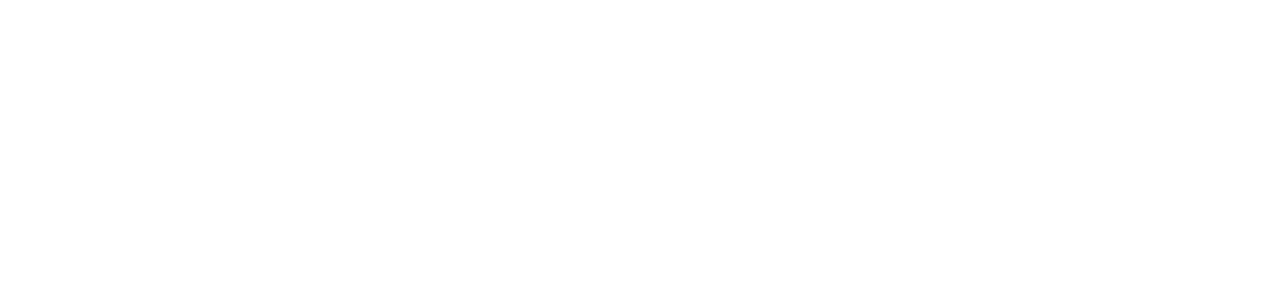
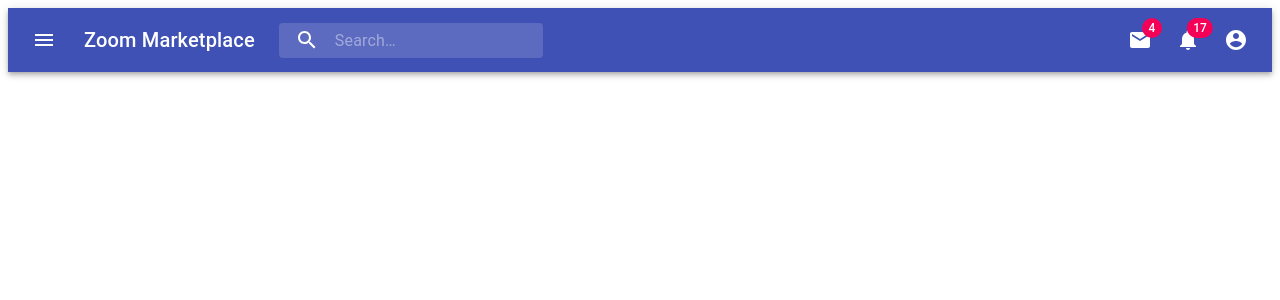
Before and after one commit to fooCoding-M06-G3/zoom-client, a React (Create React App) app: page / in a window 1280 px wide. Shown: the top 300 px of the page. Built offline with nearby package versions, Linux system fonts and the light colour scheme.

Commit message:
installed fontawsome

```diff
--- a/src/App.js
+++ b/src/App.js
@@ -1,10 +1,11 @@
-import React from 'react';
-import './App.css';
+import React from "react";
+import "./App.css";
+import NavbarComponent from "./components/NavbarComponent";
 
 function App() {
   return (
     <div className="App">
-
+      <NavbarComponent />
     </div>
   );
 }
--- /dev/null
+++ b/src/components/NavbarComponent.js
@@ -0,0 +1,230 @@
+import React from "react";
+import { fade, makeStyles } from "@material-ui/core/styles";
+import AppBar from "@material-ui/core/AppBar";
+import Toolbar from "@material-ui/core/Toolbar";
+import IconButton from "@material-ui/core/IconButton";
+import Typography from "@material-ui/core/Typography";
+import InputBase from "@material-ui/core/InputBase";
+import Badge from "@material-ui/core/Badge";
+import MenuItem from "@material-ui/core/MenuItem";
+import Menu from "@material-ui/core/Menu";
+import MenuIcon from "@material-ui/icons/Menu";
+import SearchIcon from "@material-ui/icons/Search";
+import AccountCircle from "@material-ui/icons/AccountCircle";
+import MailIcon from "@material-ui/icons/Mail";
+import NotificationsIcon from "@material-ui/icons/Notifications";
+import MoreIcon from "@material-ui/icons/MoreVert";
+
+const useStyles = makeStyles(theme => ({
+  grow: {
+    flexGrow: 1
+  },
+  menuButton: {
+    marginRight: theme.spacing(2)
+  },
+  title: {
+    display: "none",
+    [theme.breakpoints.up("sm")]: {
+      display: "block"
+    }
+  },
+  search: {
+    position: "relative",
+    borderRadius: theme.shape.borderRadius,
+    backgroundColor: fade(theme.palette.common.white, 0.15),
+    "&:hover": {
+      backgroundColor: fade(theme.palette.common.white, 0.25)
+    },
+    marginRight: theme.spacing(2),
+    marginLeft: 0,
+    width: "100%",
+    [theme.breakpoints.up("sm")]: {
+      marginLeft: theme.spacing(3),
+      width: "auto"
+    }
+  },
+  searchIcon: {
+    width: theme.spacing(7),
+    height: "100%",
+    position: "absolute",
+    pointerEvents: "none",
+    display: "flex",
+    alignItems: "center",
+    justifyContent: "center"
+  },
+  inputRoot: {
+    color: "inherit"
+  },
+  inputInput: {
+    padding: theme.spacing(1, 1, 1, 7),
+    transition: theme.transitions.create("width"),
+    width: "100%",
+    [theme.breakpoints.up("md")]: {
+      width: 200
+    }
+  },
+  sectionDesktop: {
+    display: "none",
+    [theme.breakpoints.up("md")]: {
+      display: "flex"
+    }
+  },
+  sectionMobile: {
+    display: "flex",
+    [theme.breakpoints.up("md")]: {
+      display: "none"
+    }
+  }
+}));
+
+export default function PrimarySearchAppBar() {
+  const classes = useStyles();
+  const [anchorEl, setAnchorEl] = React.useState(null);
+  const [mobileMoreAnchorEl, setMobileMoreAnchorEl] = React.useState(null);
+
+  const isMenuOpen = Boolean(anchorEl);
+  const isMobileMenuOpen = Boolean(mobileMoreAnchorEl);
+
+  const handleProfileMenuOpen = event => {
+    setAnchorEl(event.currentTarget);
+  };
+
+  const handleMobileMenuClose = () => {
+    setMobileMoreAnchorEl(null);
+  };
+
+  const handleMenuClose = () => {
+    setAnchorEl(null);
+    handleMobileMenuClose();
+  };
+
+  const handleMobileMenuOpen = event => {
+    setMobileMoreAnchorEl(event.currentTarget);
+  };
+
+  const menuId = "primary-search-account-menu";
+  const renderMenu = (
+    <Menu
+      anchorEl={anchorEl}
+      anchorOrigin={{ vertical: "top", horizontal: "right" }}
+      id={menuId}
+      keepMounted
+      transformOrigin={{ vertical: "top", horizontal: "right" }}
+      open={isMenuOpen}
+      onClose={handleMenuClose}
+    >
+      <MenuItem onClick={handleMenuClose}>Profile</MenuItem>
+      <MenuItem onClick={handleMenuClose}>My account</MenuItem>
+    </Menu>
+  );
+
+  const mobileMenuId = "primary-search-account-menu-mobile";
+  const renderMobileMenu = (
+    <Menu
+      anchorEl={mobileMoreAnchorEl}
+      anchorOrigin={{ vertical: "top", horizontal: "right" }}
+      id={mobileMenuId}
+      keepMounted
+      transformOrigin={{ vertical: "top", horizontal: "right" }}
+      open={isMobileMenuOpen}
+      onClose={handleMobileMenuClose}
+    >
+      <MenuItem>
+        <IconButton aria-label="show 4 new mails" color="inherit">
+          <Badge badgeContent={4} color="secondary">
+            <MailIcon />
+          </Badge>
+        </IconButton>
+        <p>Messages</p>
+      </MenuItem>
+      <MenuItem>
+        <IconButton aria-label="show 11 new notifications" color="inherit">
+          <Badge badgeContent={11} color="secondary">
+            <NotificationsIcon />
+          </Badge>
+        </IconButton>
+        <p>Notifications</p>
+      </MenuItem>
+      <MenuItem onClick={handleProfileMenuOpen}>
+        <IconButton
+          aria-label="account of current user"
+          aria-controls="primary-search-account-menu"
+          aria-haspopup="true"
+          color="inherit"
+        >
+          <AccountCircle />
+        </IconButton>
+        <p>Profile</p>
+      </MenuItem>
+    </Menu>
+  );
+
+  return (
+    <div className={classes.grow}>
+      <AppBar position="static">
+        <Toolbar>
+          <IconButton
+            edge="start"
+            className={classes.menuButton}
+            color="inherit"
+            aria-label="open drawer"
+          >
+            <MenuIcon />
+          </IconButton>
+          <Typography className={classes.title} variant="h6" noWrap>
+            Zoom Marketplace
+          </Typography>
+          <div className={classes.search}>
+            <div className={classes.searchIcon}>
+              <SearchIcon />
+            </div>
+            <InputBase
+              placeholder="Search…"
+              classes={{
+                root: classes.inputRoot,
+                input: classes.inputInput
+              }}
+              inputProps={{ "aria-label": "search" }}
+            />
+          </div>
+          <div className={classes.grow} />
+          <div className={classes.sectionDesktop}>
+            <IconButton aria-label="show 4 new mails" color="inherit">
+              <Badge badgeContent={4} color="secondary">
+                <MailIcon />
+              </Badge>
+            </IconButton>
+            <IconButton aria-label="show 17 new notifications" color="inherit">
+              <Badge badgeContent={17} color="secondary">
+                <NotificationsIcon />
+              </Badge>
+            </IconButton>
+            <IconButton
+              edge="end"
+              aria-label="account of current user"
+              aria-controls={menuId}
+              aria-haspopup="true"
+              onClick={handleProfileMenuOpen}
+              color="inherit"
+            >
+              <AccountCircle />
+            </IconButton>
+          </div>
+          <div className={classes.sectionMobile}>
+            <IconButton
+              aria-label="show more"
+              aria-controls={mobileMenuId}
+              aria-haspopup="true"
+              onClick={handleMobileMenuOpen}
+              color="inherit"
+            >
+              <MoreIcon />
+            </IconButton>
+          </div>
+        </Toolbar>
+      </AppBar>
+      {renderMobileMenu}
+      {renderMenu}
+    </div>
+  );
+}
```
